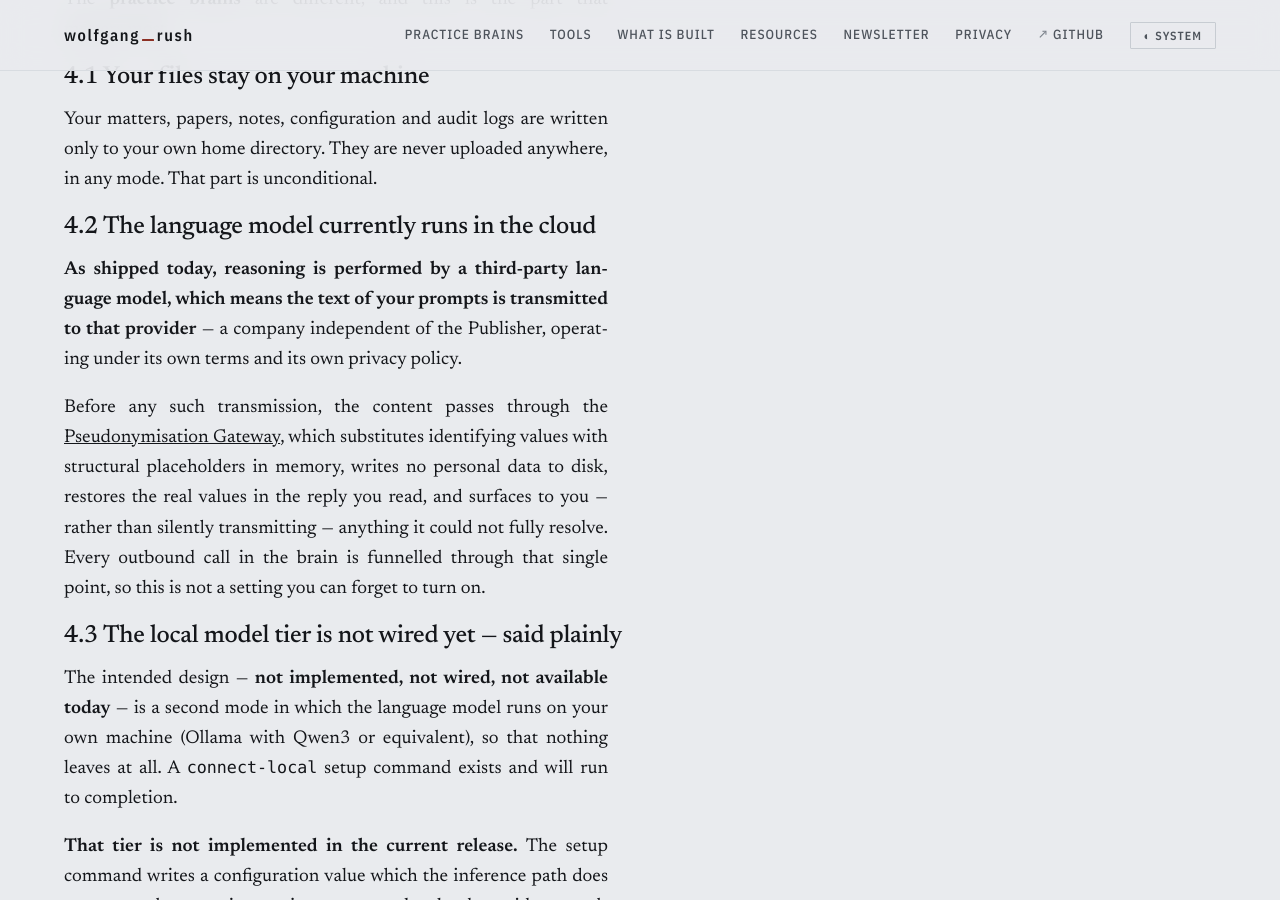
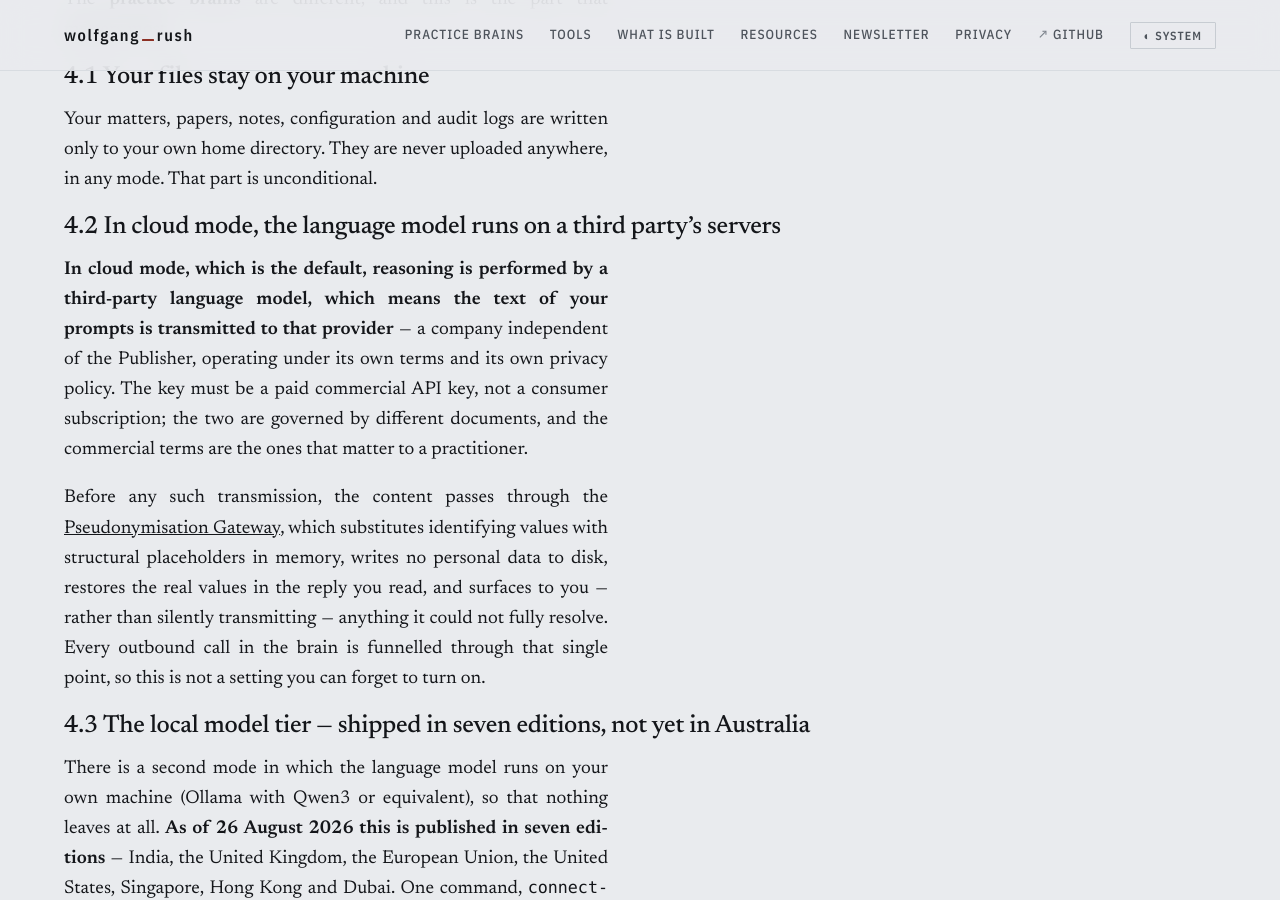
Before and after one commit to Wolfgangrush/Wolfgangrush.github.io, a Jekyll site: the page built from privacy/index.md, in a window 1280 px wide and 900 px high, scrolled down 2042 px. Built offline with Jekyll 4.4.1, drawn with Linux system fonts in a browser that asks for light colours; some of the changed text lies outside the part shown.

Commit message:
Truth-gate the local-tier claim against published repos, not the working tree
Four defects caught before publish, all verified against the PUBLISHED artifact:

1. Local tier claimed 'wired in all eight editions'. Australia publishes no
   connect_local.py — the file exists locally but is UNTRACKED. Site now says
   seven, names Australia, and explains why it matters there specifically.
2. Site quoted ~/.aibrain-<jurisdiction>/ while every published repo still
   writes ~/.ailawfirm-<jurisdiction>/ (the rename is unpushed). Reverted.
3. privacy/ 4.2, 4.3 and 6 still read 'not implemented, not wired, do not rely
   on it' — directly contradicting the brains page on the same site. Rewritten
   to the true state, fail-closed behaviour explained, Australia carved out.
4. /catalog/claude/ was deleted; it is live (HTTP 200) and is the URL circulated
   in the Claude-for-OSS application and the Mark Pike email. Restored with nav.

Mechanism fix (the class, not the instance): audit-localtier.sh tested
[ -f connect_local.py ] — presence in the working tree — so an untracked file
counted as a shipped capability. It now requires the file to be git-tracked AND
served by the remote default branch. A public claim is never verified against a
local checkout.

s.77 My Health Records warning kept at full force and made precise.

Co-Authored-By: Claude Fable 5 <noreply@anthropic.com>

```diff
--- a/privacy/index.md
+++ b/privacy/index.md
@@ -70,11 +70,13 @@ The **practice brains** are different, and this is the part that matters most.
 Your matters, papers, notes, configuration and audit logs are written only to your own home
 directory. They are never uploaded anywhere, in any mode. That part is unconditional.
 
-### 4.2 The language model currently runs in the cloud
+### 4.2 In cloud mode, the language model runs on a third party's servers
 
-**As shipped today, reasoning is performed by a third-party language model, which means the
-text of your prompts is transmitted to that provider** — a company independent of the
-Publisher, operating under its own terms and its own privacy policy.
+**In cloud mode, which is the default, reasoning is performed by a third-party language
+model, which means the text of your prompts is transmitted to that provider** — a company
+independent of the Publisher, operating under its own terms and its own privacy policy. The
+key must be a paid commercial API key, not a consumer subscription; the two are governed by
+different documents, and the commercial terms are the ones that matter to a practitioner.
 
 Before any such transmission, the content passes through the
 [Pseudonymisation Gateway](https://github.com/Wolfgangrush/pseudonymisation-gateway), which
@@ -84,19 +86,28 @@ than silently transmitting — anything it could not fully resolve. Every outbou
 brain is funnelled through that single point, so this is not a setting you can forget to turn
 on.
 
-### 4.3 The local model tier is not wired yet — said plainly
+### 4.3 The local model tier — shipped in seven editions, not yet in Australia
 
-The intended design — **not implemented, not wired, not available today** — is a second mode in
-which the language model runs on your own machine (Ollama with Qwen3 or equivalent), so that
-nothing leaves at all. A `connect-local` setup command exists and will run to completion.
+There is a second mode in which the language model runs on your own machine (Ollama with
+Qwen3 or equivalent), so that nothing leaves at all. **As of 26 August 2026 this is published
+in seven editions** — India, the United Kingdom, the European Union, the United States,
+Singapore, Hong Kong and Dubai. One command, `connect-local`, installs it and switches the
+brain over.
 
-**That tier is not implemented in the current release.** The setup command writes a
-configuration value which the inference path does not yet read, so queries continue to go to
-the cloud provider regardless. It is the next milestone, and it is described here as a plan
-rather than a feature.
+**It fails closed.** Once local mode is set, an unreachable local model produces an error, not
+a quiet fall-back to a cloud vendor. A silent fall-back would transmit privileged material
+while the interface said nothing was leaving, which is the precise false assurance this mode
+exists to remove. The setting is read from your configuration file and not from the
+environment, so a stray cloud key in your shell cannot redirect it.
 
-**Do not rely on a local, no-transmission mode today.** If your material cannot lawfully or
-professionally leave your machine, do not put it into a practice brain until this ships.
+**Australia is the exception, and it is stated rather than smoothed over.** The code exists
+but is not yet in the published Australian repository, so it cannot be installed there today.
+Until it is, an Australian practitioner should read the paragraph below on section 77 My
+Health Records data as still fully in force.
+
+**Where the local tier is not available to you, do not rely on a no-transmission mode.** If
+your material cannot lawfully or professionally leave your machine, do not put it into a
+practice brain in that edition until this ships.
 
 **Pseudonymisation is a technical safeguard. It is not a legal discharge.** It reduces
 what is exposed; it does not perform your cross-border transfer assessment, obtain your
@@ -140,11 +151,12 @@ privacy promise you cannot check is only a promise, which is why the source is p
   offline will show no network entitlement, and the operating system will then refuse any
   connection regardless of what the code asks for.
 - For a practice brain, do not take Section 4.3 on trust either — check it the same way.
-  `ailawfirm_india/connect_local.py` writes `ai_provider` into the config file;
-  `ailawfirm_india/brain/llm.py` reads its provider settings from environment variables only
-  and never opens that file. That is the whole reason the local tier is described here as
-  unwired. When it ships, the test becomes simple: **disconnect the network.** If it keeps
-  working, nothing was leaving.
+  `ailawfirm_<jurisdiction>/connect_local.py` writes `ai_provider` into the config file, and
+  `ailawfirm_<jurisdiction>/brain/llm.py` reads it and routes to your local endpoint. The
+  test is then the simplest one there is: **disconnect the network.** If the brain keeps
+  working, nothing was leaving. If a repository has no `connect_local.py` in it, that edition
+  has not shipped the local tier — which is exactly how to check the Australian claim above
+  for yourself, rather than believing this page.
 - Watch it. A network monitor over a full session is the simplest test there is.
 
 ## 7. Children's data
```
Also changed, not shown: _data/jurisdictions.yml (+11 -7 lines), _data/localtier.yml (+4 -4 lines), brains/index.md (+10 -4 lines), catalog/claude/index.md (added, +56 -0 lines), catalog/index.md (+1 -0 lines), 1 other file.
